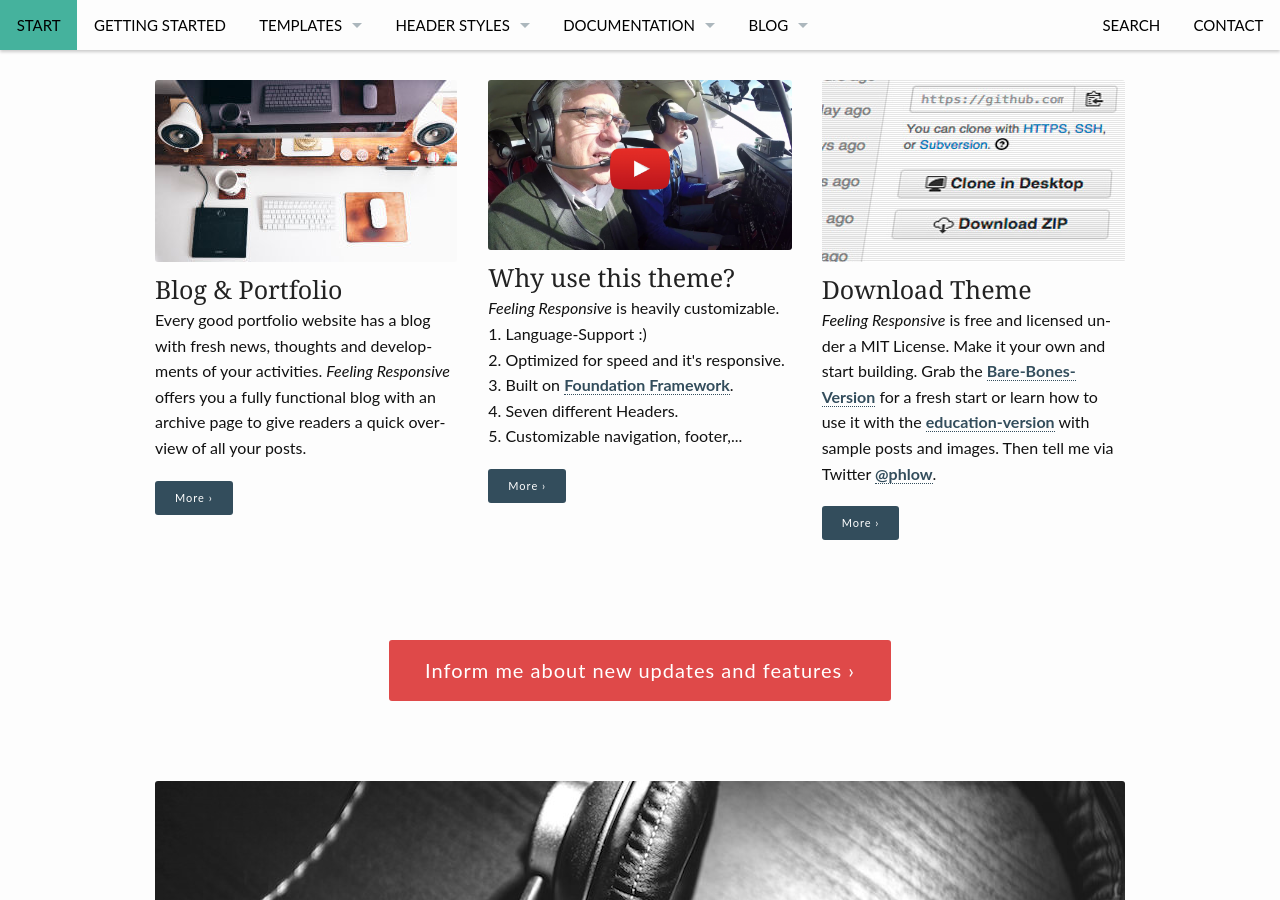
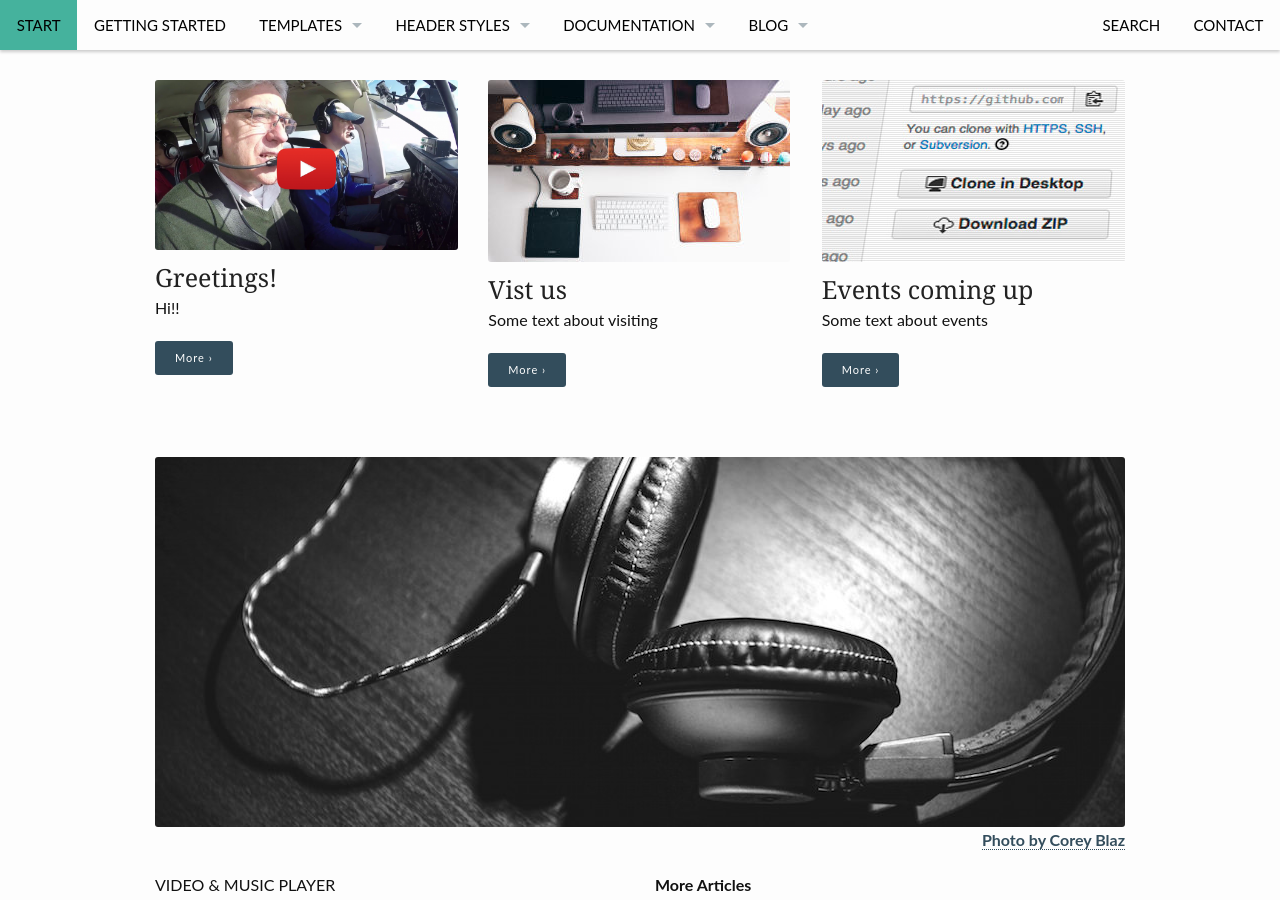
Before and after one commit to SimonBiggs/jekyll-google-drive, a Jekyll site: the page built from pages/pages-root-folder/index.md, in a window 1280 px wide and 900 px high, scrolled down 340 px. Built offline with Jekyll 4.4.1, drawn with Linux system fonts in a browser that asks for light colours.

Commit message:
starting to understand

```diff
--- a/pages/pages-root-folder/index.md
+++ b/pages/pages-root-folder/index.md
@@ -1,46 +1,24 @@
 ---
-#
-# Use the widgets beneath and the content will be
-# inserted automagically in the webpage. To make
-# this work, you have to use › layout: frontpage
-#
 layout: frontpage
 header:
   image_fullwidth: waggachurchofchristfamily.jpg
 widget1:
-  title: "Blog & Portfolio"
-  url: 'http://phlow.github.io/feeling-responsive/blog/'
+  title: "Greetings!"
+  url: '/info/'
+  text: 'Hi!!'
+  video: '<a href="#" data-reveal-id="videoModal"><img src="http://www.simonbiggs.net/jekyll-google-drive/images/video-modal.png" width="500" height="281" alt=""/></a>'
+widget2:
+  title: "Vist us"
+  url: '/blog/'
   image: widget-1-302x182.jpg
-  text: 'Every good portfolio website has a blog with fresh news, thoughts and develop&shy;ments of your activities. <em>Feeling Responsive</em> offers you a fully functional blog with an archive page to give readers a quick overview of all your posts.'
-widget2:
-  title: "Why use this theme?"
-  url: 'http://phlow.github.io/feeling-responsive/info/'
-  text: '<em>Feeling Responsive</em> is heavily customizable.<br/>1. Language-Support :)<br/>2. Optimized for speed and it&#39;s responsive.<br/>3. Built on <a href="http://foundation.zurb.com/">Foundation Framework</a>.<br/>4. Seven different Headers.<br/>5. Customizable navigation, footer,...'
-  video: '<a href="#" data-reveal-id="videoModal"><img src="http://www.simonbiggs.net/jekyll-google-drive/images/video-modal.png" width="500" height="281" alt=""/></a>'
+  text: 'Some text about visiting'
 widget3:
-  title: "Download Theme"
-  url: 'https://github.com/Phlow/feeling-responsive'
+  title: "Events coming up"
+  url: '/blog/'
   image: widget-github-303x182.jpg
-  text: '<em>Feeling Responsive</em> is free and licensed under a MIT License. Make it your own and start building. Grab the <a href="https://github.com/Phlow/feeling-responsive/tree/bare-bones-version">Bare-Bones-Version</a> for a fresh start or learn how to use it with the <a href="https://github.com/Phlow/feeling-responsive/tree/gh-pages">education-version</a> with sample posts and images. Then tell me via Twitter <a href="http://twitter.com/phlow">@phlow</a>.'
-#
-# Use the call for action to show a button on the frontpage
-#
-# To make internal links, just use a permalink like this
-# url: /getting-started/
-#
-# To style the button in different colors, use no value
-# to use the main color or success, alert or secondary.
-# To change colors see sass/_01_settings_colors.scss
-#
-callforaction:
-  url: https://tinyletter.com/feeling-responsive
-  text: Inform me about new updates and features ›
-  style: alert
+  text: 'Some text about events'
+
 permalink: /index.html
-#
-# This is a nasty hack to make the navigation highlight
-# this page as active in the topbar navigation
-#
 homepage: true
 ---
 
```
